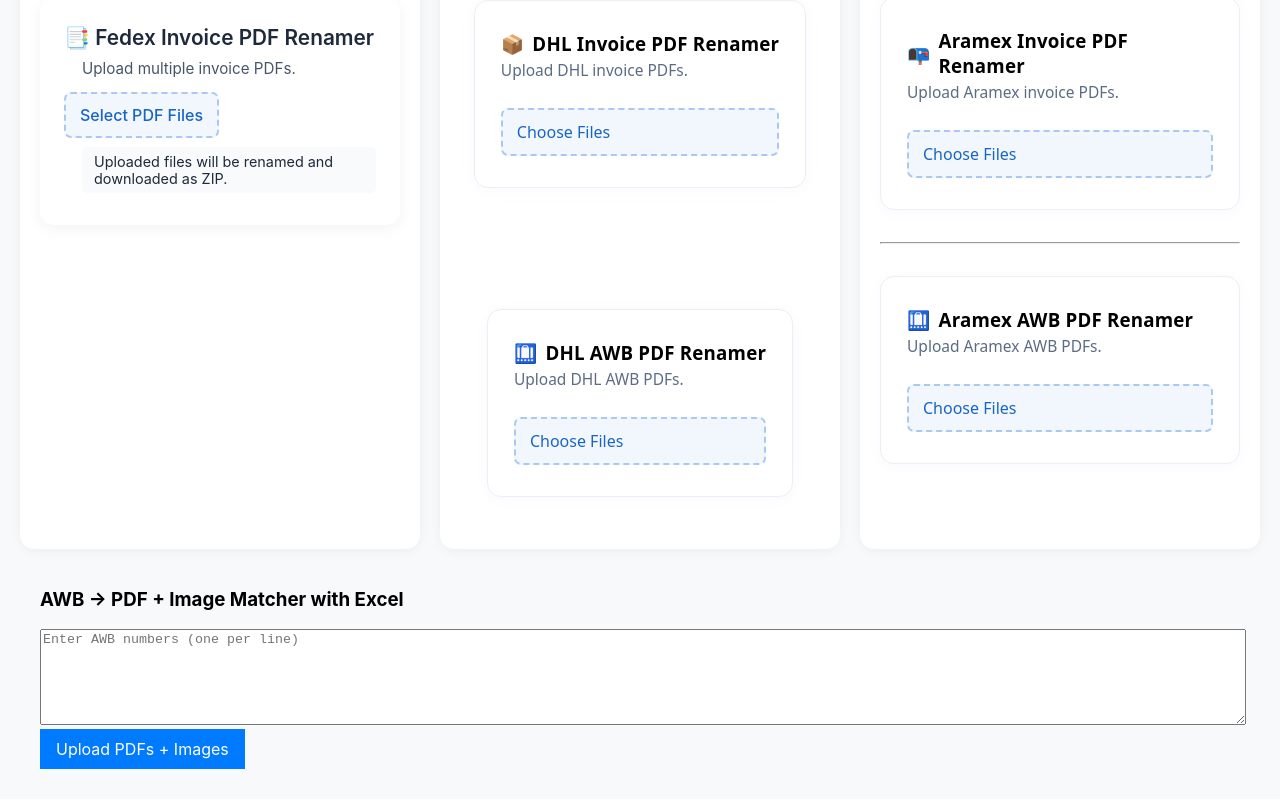
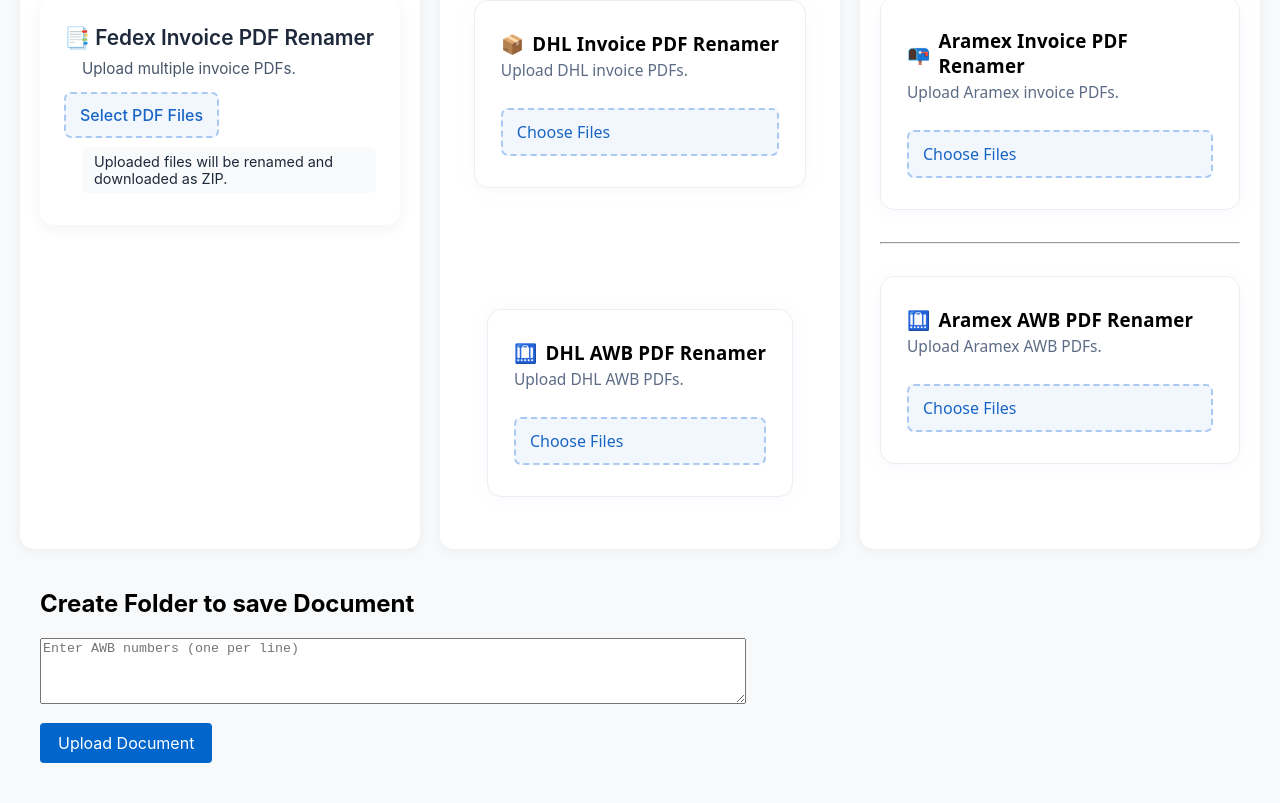
Before and after one commit to AliRashid07860/EDPMS-IDPMS, a React (Create React App) app: page / in a window 1280 px wide. Shown: the part 624-1427 px from the top of the page. Built offline with nearby package versions, Linux system fonts and the light colour scheme.

Commit message:
Fix AWB matching for bills

```diff
--- a/src/Components/CreateFolder/CheckWithExcel.jsx
+++ b/src/Components/CreateFolder/CheckWithExcel.jsx
@@ -4,130 +4,169 @@ import JSZip from "jszip";
 import { saveAs } from "file-saver";
 import * as XLSX from "xlsx";
 
+/* ---------- PDF WORKER ---------- */
 pdfjsLib.GlobalWorkerOptions.workerSrc =
   `https://cdnjs.cloudflare.com/ajax/libs/pdf.js/${pdfjsLib.version}/pdf.worker.min.js`;
 
+/* ---------- HELPERS ---------- */
+const normalizeAWB = (value = "") => value.replace(/\D/g, "");
+const isImage = (name = "") => /\.(png|jpg|jpeg)$/i.test(name);
+
+/* ---------- COMPONENT ---------- */
 const CheckWithExcel = () => {
   const [awbText, setAwbText] = useState("");
   const [loading, setLoading] = useState(false);
 
-  const isImage = (fileName) => /\.(png|jpg|jpeg)$/i.test(fileName);
-
-  const handleFiles = async (files) => {
+  const handleFiles = async (fileList) => {
     if (!awbText.trim()) {
       alert("Please enter AWB numbers");
+      return;
+    }
+
+    if (!fileList || fileList.length === 0) {
+      alert("Please upload files");
       return;
     }
 
     setLoading(true);
 
     const awbList = awbText
-      .split("\n")
-      .map((a) => a.trim())
+      .split(/\r?\n/)
+      .map(a => normalizeAWB(a))
       .filter(Boolean);
 
     const zip = new JSZip();
     const folderData = {};
 
     try {
-      for (const file of files) {
+      for (const file of Array.from(fileList)) {
         let matchedAwb = null;
 
-        // IMAGE
+        /* ---------- IMAGE CHECK ---------- */
         if (isImage(file.name)) {
+          const cleanName = normalizeAWB(file.name);
+
           for (const awb of awbList) {
-            if (file.name.includes(awb)) {
+            if (cleanName.includes(awb)) {
               matchedAwb = awb;
               break;
             }
           }
         }
 
-        // PDF
+        /* ---------- PDF CHECK ---------- */
         else if (file.type === "application/pdf") {
           const buffer = await file.arrayBuffer();
           const pdf = await pdfjsLib.getDocument({ data: buffer }).promise;
 
-          let text = "";
-          for (let i = 1; i <= pdf.numPages; i++) {
-            const page = await pdf.getPage(i);
-            const tc = await page.getTextContent();
-            text += tc.items.map((it) => it.str).join(" ");
+          let combinedText = "";
+
+          for (let p = 1; p <= pdf.numPages; p++) {
+            const page = await pdf.getPage(p);
+            const content = await page.getTextContent();
+
+            const sorted = content.items.sort((a, b) => {
+              const yDiff = b.transform[5] - a.transform[5];
+              if (Math.abs(yDiff) > 5) return yDiff;
+              return a.transform[4] - b.transform[4];
+            });
+
+            combinedText += sorted.map(i => i.str).join("");
           }
 
-          const cleanText = text.replace(/\s+/g, "");
+          const cleanPdfText = normalizeAWB(combinedText);
 
           for (const awb of awbList) {
-            if (cleanText.includes(awb)) {
+            if (cleanPdfText.includes(awb)) {
               matchedAwb = awb;
               break;
             }
           }
         }
 
+        /* ---------- STORE FILE ---------- */
         if (matchedAwb) {
           if (!folderData[matchedAwb]) {
-            folderData[matchedAwb] = { count: 0, files: [] };
+            folderData[matchedAwb] = { files: [] };
             zip.folder(matchedAwb);
           }
 
-          folderData[matchedAwb].count++;
           folderData[matchedAwb].files.push(file.name);
           zip.folder(matchedAwb).file(file.name, file);
         }
       }
 
-      const excelData = Object.keys(folderData).map((awb) => ({
+      /* ---------- EXCEL ---------- */
+      const excelRows = Object.keys(folderData).map(awb => ({
         "AWB Number": awb,
-        "Total Files": folderData[awb].count,
+        "Total Files": folderData[awb].files.length,
         "File Names": folderData[awb].files.join(", "),
       }));
 
-      const worksheet = XLSX.utils.json_to_sheet(excelData);
-      const workbook = XLSX.utils.book_new();
-      XLSX.utils.book_append_sheet(workbook, worksheet, "AWB Report");
+      const ws = XLSX.utils.json_to_sheet(excelRows);
+      const wb = XLSX.utils.book_new();
+      XLSX.utils.book_append_sheet(wb, ws, "AWB Report");
 
-      const excelBuffer = XLSX.write(workbook, {
+      const excelBuffer = XLSX.write(wb, {
         bookType: "xlsx",
         type: "array",
       });
 
       zip.file("AWB_REPORT.xlsx", excelBuffer);
 
-      const blob = await zip.generateAsync({ type: "blob" });
-      saveAs(blob, "AWB_MATCH_RESULT.zip");
+      /* ---------- DOWNLOAD ZIP ---------- */
+      const zipBlob = await zip.generateAsync({ type: "blob" });
+      saveAs(zipBlob, "AWB_MATCH_RESULT.zip");
+
+      alert("✅ Processing completed successfully");
     } catch (err) {
       console.error(err);
-      alert("Error while processing files");
+      alert("❌ Error while processing files");
     }
 
     setLoading(false);
   };
 
   return (
-    <div style={{ padding: 20 }}>
-      <h3>AWB → PDF + Image Matcher with Excel</h3>
+    <div style={{ maxWidth: 700, padding: 20 }}>
+      <h2>Create Folder to save Document</h2>
 
       <textarea
-        rows="6"
-        placeholder="Enter AWB numbers (one per line)"
+        rows={4}
         value={awbText}
         onChange={(e) => setAwbText(e.target.value)}
-        style={{ width: "100%", marginBottom: 10 }}
+        placeholder="Enter AWB numbers (one per line)"
+        style={{ width: "100%", marginBottom: 15 }}
       />
 
-      <label style={{ background: "#007bff", color: "#fff", padding: "10px 16px", cursor: "pointer" }}>
-        Upload PDFs + Images
+      <label
+        style={{
+          background: "#0066cc",
+          color: "#fff",
+          padding: "10px 18px",
+          cursor: "pointer",
+          borderRadius: 4,
+          display: "inline-block",
+        }}
+      >
+       Upload Document
         <input
           type="file"
           multiple
           accept="application/pdf,image/png,image/jpeg"
           style={{ display: "none" }}
-          onChange={(e) => handleFiles(e.target.files)}
+          onChange={(e) => {
+            handleFiles(e.target.files);
+            e.target.value = "";
+          }}
         />
       </label>
 
-      {loading && <p>Processing files, please wait…</p>}
+      {loading && (
+        <p style={{ marginTop: 15, color: "red" }}>
+          Processing… please wait
+        </p>
+      )}
     </div>
   );
 };
```
